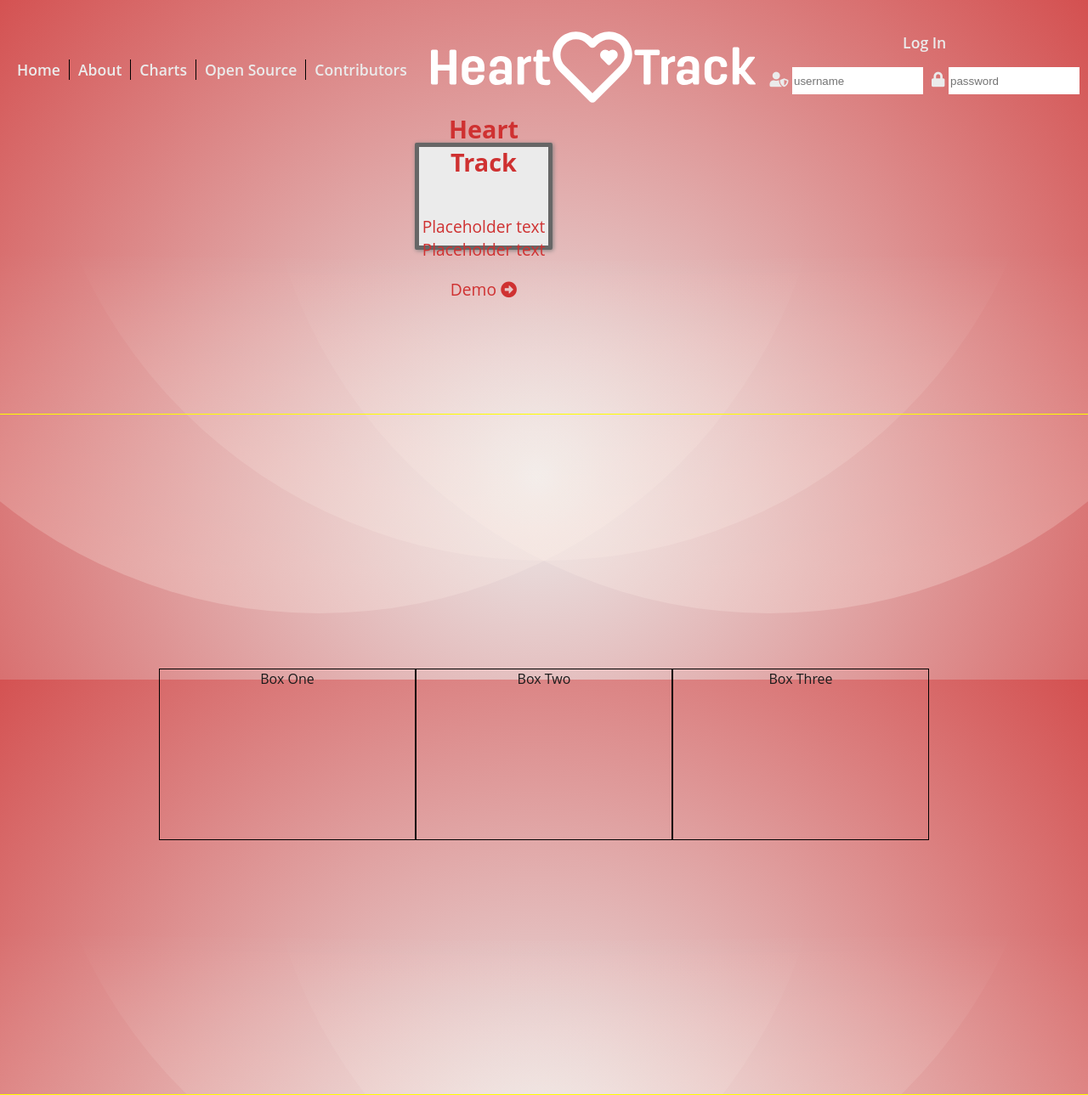
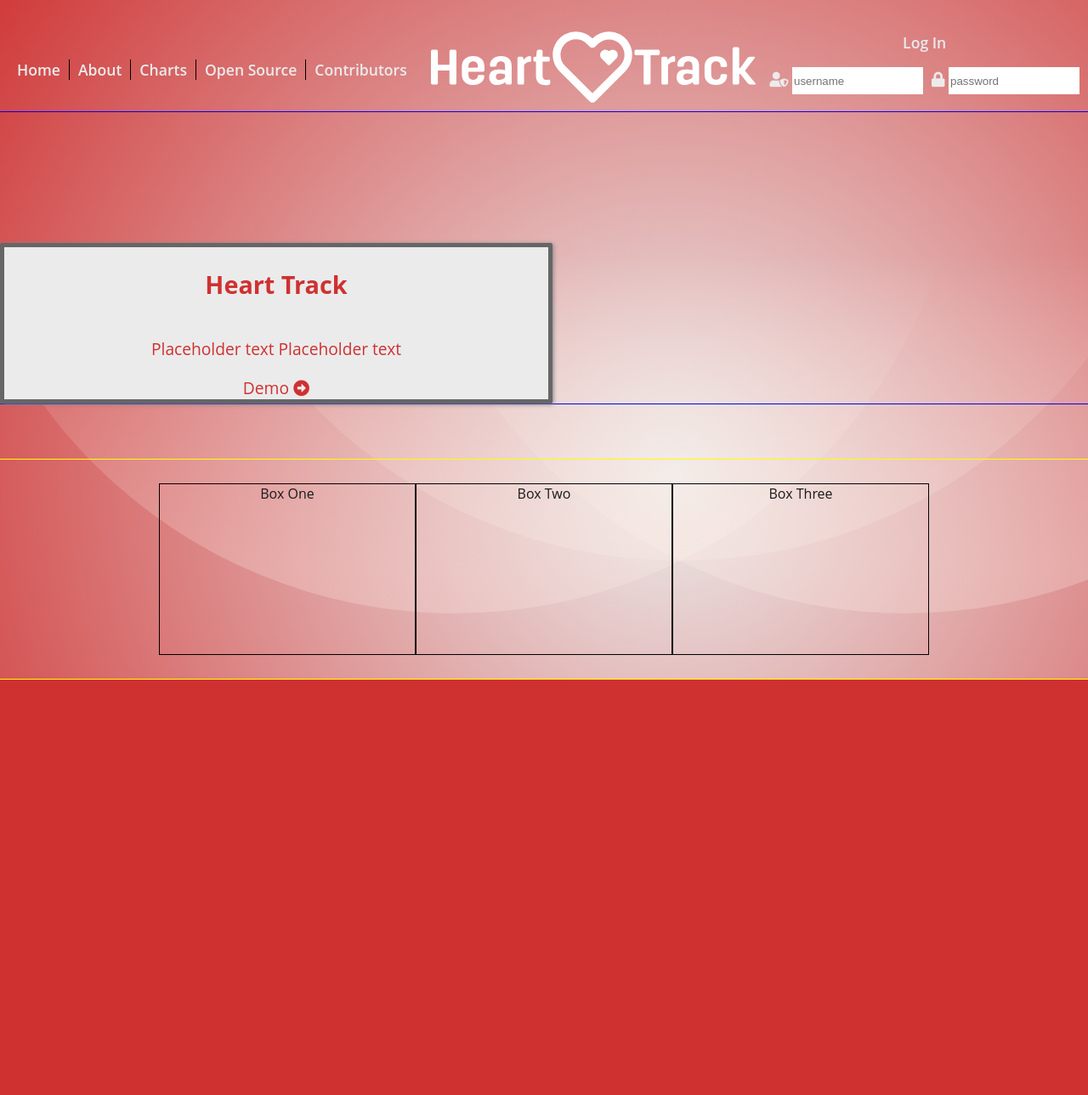
Before and after one commit to JS-goose/heart-track, a React (Create React App) app: page / in a window 1280 px wide. Shown: the whole page at 85% size. After the commit the page ends 800 px from the top, so only its background shows below. Built offline with nearby package versions, Linux system fonts and the light colour scheme.

Commit message:
working on page layout

```diff
--- a/src/components/layout/CenterModal/CenterModal.module.css
+++ b/src/components/layout/CenterModal/CenterModal.module.css
@@ -1,5 +1,8 @@
 #home-landing-container {
   height: 100vh;
+  width: 100vw;
+  border-top: 1px solid blue ;
+  border-bottom: 1px solid blue ;
 }
 
 .centerModal {
@@ -13,8 +16,6 @@
   font-size: 1.2rem;
   color: var(--red);
   width: 50%;
-    height: 40%;
   align-self: center;
-    /* Fix this with flex box instead of margin */
   margin-top: 12%;
 }
--- a/src/components/layout/HomeWidgets/HomeWidget.module.css
+++ b/src/components/layout/HomeWidgets/HomeWidget.module.css
@@ -5,7 +5,8 @@
     align-items: center;
     height: 100vh;
     width: 100vw;
-    border: 1px solid yellow;
+    border-top: 1px solid yellow;
+    border-bottom: 1px solid yellow;
     margin-top: 5%;
 }
 .widget-box {
--- a/src/components/layout/HomeWidgets/HomeWidgets.js
+++ b/src/components/layout/HomeWidgets/HomeWidgets.js
@@ -3,12 +3,10 @@ import styles from "./HomeWidget.module.css";
 
 const HomeWidget = () => {
   return (
-    <article>
-      <div id={styles["widget-container"]}>
+    <article id={styles["widget-container"]}>
           <div className={styles['widget-box']}>Box One</div>
           <div className={styles['widget-box']}>Box Two</div>
           <div className={styles['widget-box']}>Box Three</div>
-      </div>
     </article>
   );
 };
```
Lines whose indentation alone changed are shown as unchanged.
